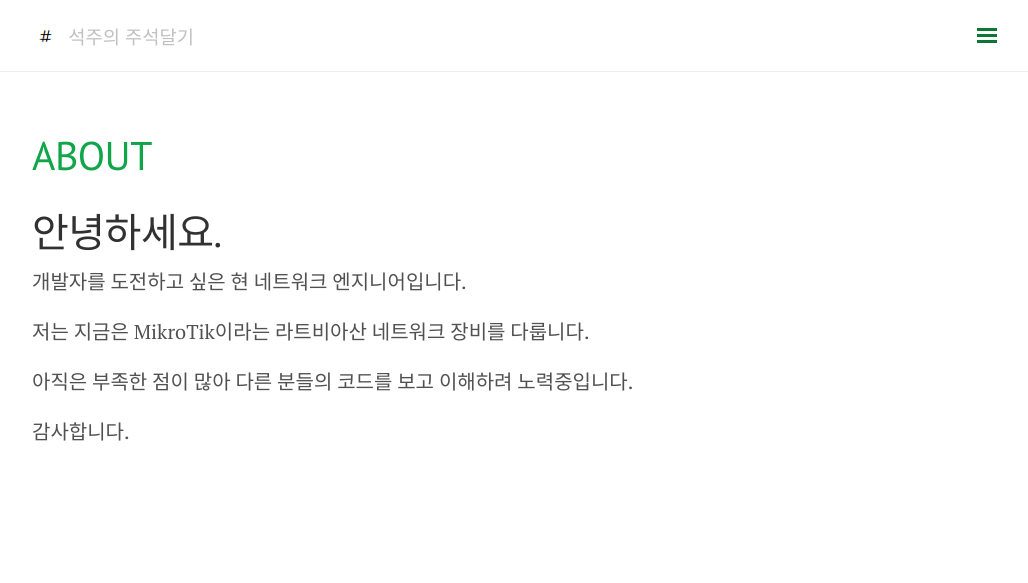
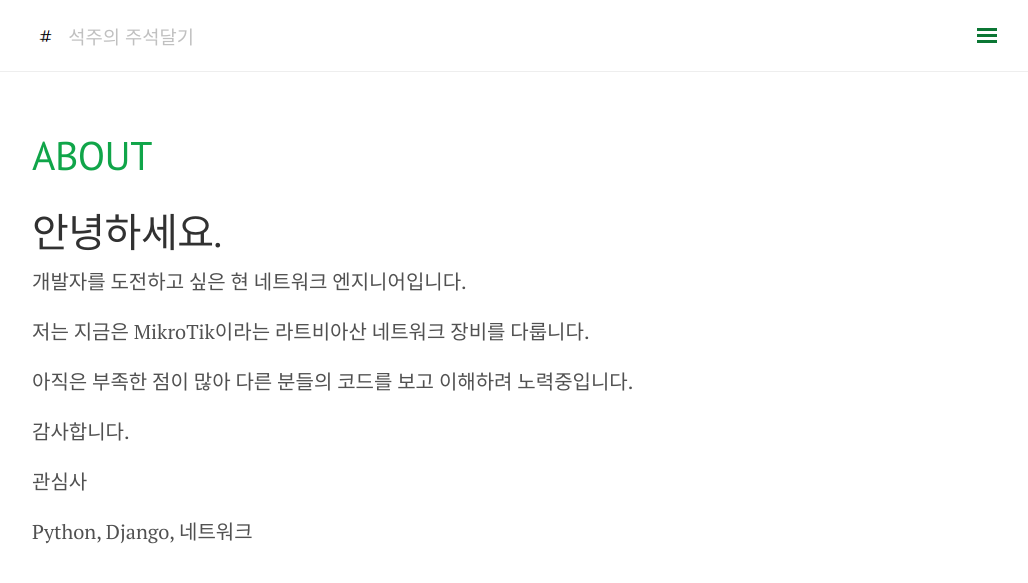
Before and after one commit to somefood/somefood.github.io, a Jekyll site: the page built from about.md, in a window 1280 px wide. Shown: the top 583 px of the page, without its empty margins (248-1276 px from the left). Built offline with Jekyll 4.4.1, drawn with Linux system fonts in a browser that asks for light colours; nearby versions of some CDN libraries; comment, search, counter and statistics services are not loaded.

Commit message:
Update about.md

```diff
--- a/about.md
+++ b/about.md
@@ -12,6 +12,10 @@ comments: false
 
 저는 지금은 MikroTik이라는 라트비아산 네트워크 장비를 다룹니다.
 
-아직은 부족한 점이 많아 다른 분들의 코드를 보고 이해하려 노력중입니다.<br>
+아직은 부족한 점이 많아 다른 분들의 코드를 보고 이해하려 노력중입니다.
 
 감사합니다.
+
+관심사
+
+Python, Django, 네트워크
```
